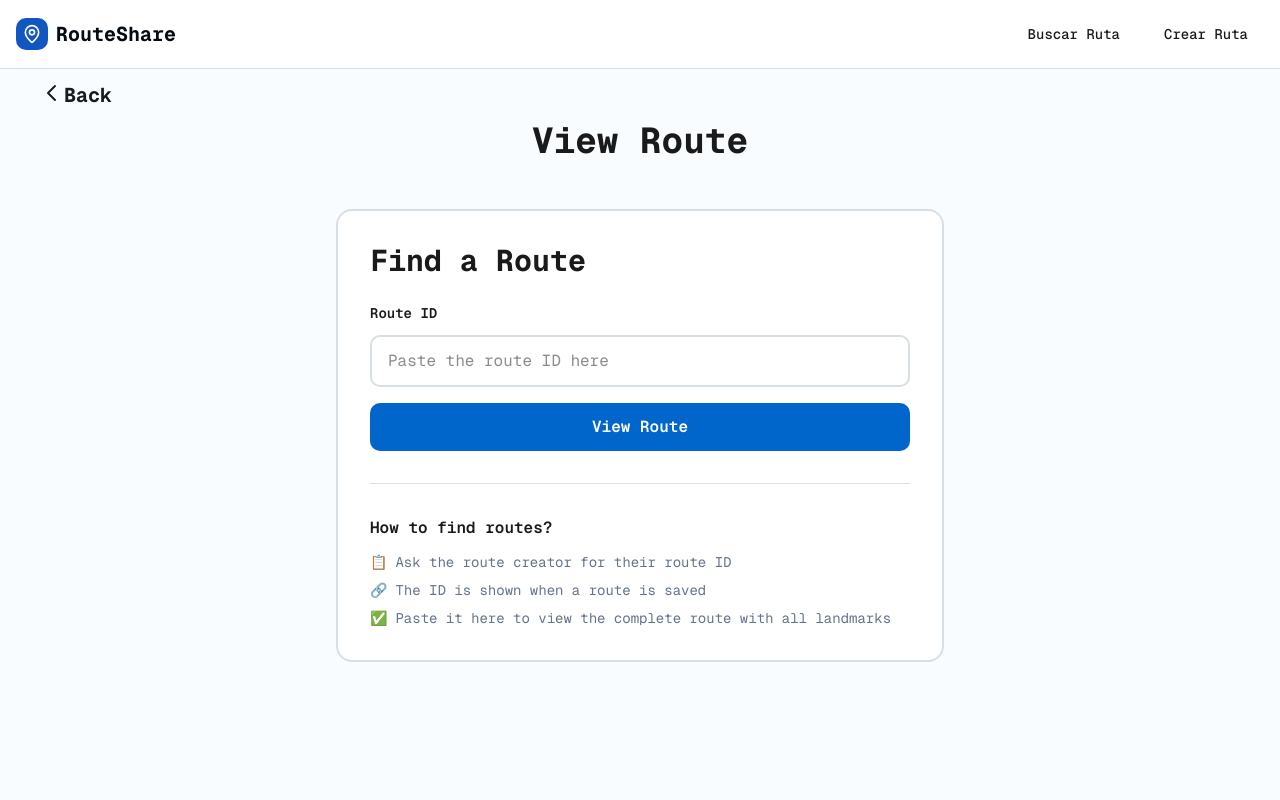
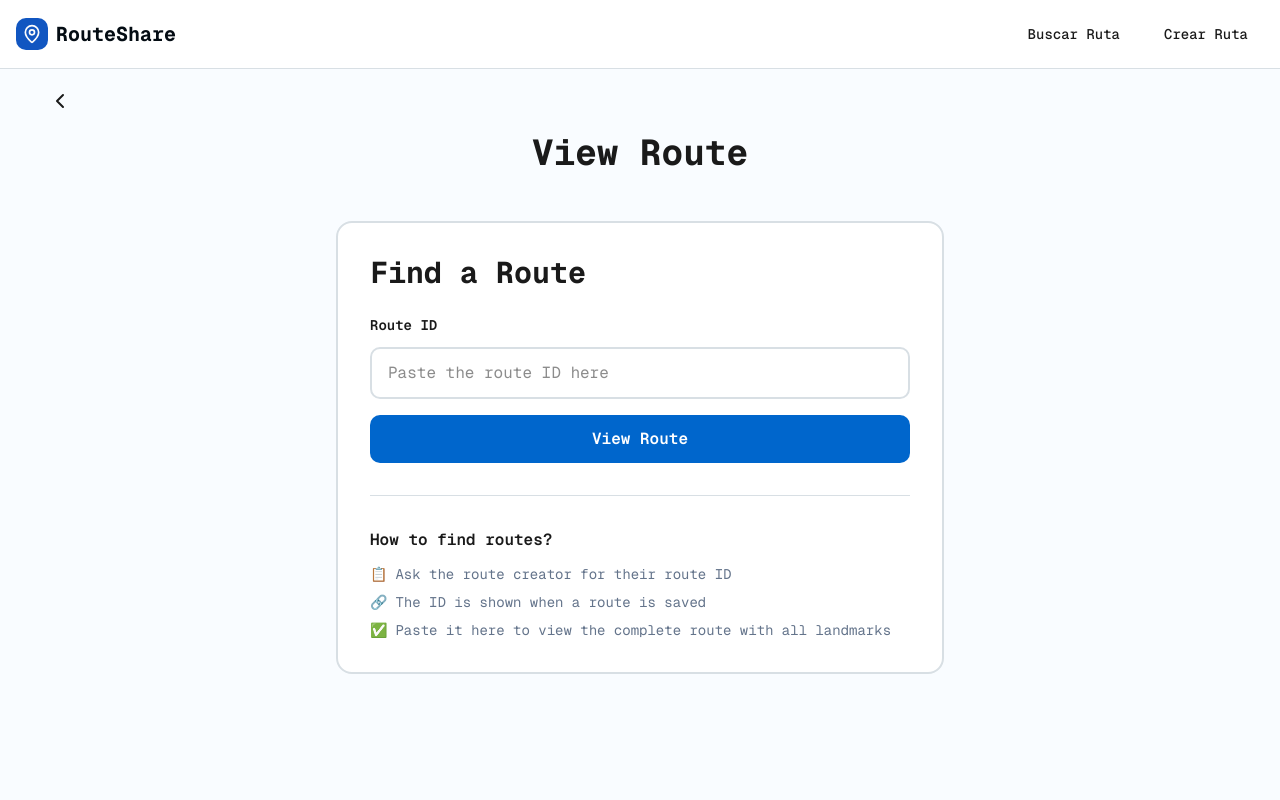
Before and after one commit to ffacun2/landmark_routes, a Next.js app: page /view-route in a window 1280 px wide. Shown: the top 800 px of the page. Built offline with nearby package versions, Linux system fonts and the light colour scheme; no server answers.

Commit message:
Icon back button

```diff
--- a/components/backbutton.tsx
+++ b/components/backbutton.tsx
@@ -1,22 +1,23 @@
 'use client'
 
+import { ChevronLeft } from 'lucide-react'
 import { useRouter } from 'next/navigation'
 
-export default function() {
+export default function Backbutton(string: {string:string}) {
   const router = useRouter()
 
     return(
       <header className="z-40">
-        <div className="max-w-7xl mx-auto px-4 sm:px-6 lg:px-8 py-1 flex items-center ">
-          <div className="flex items-center gap-4 ">
+      <div className="max-w-7xl mx-auto px-4 sm:px-6 lg:px-8 py-1">
+        <div className="flex items-center gap-4 p-2">
           <button
             onClick={() => router.back()}
-              className="p-2 flex hover:bg-surface-secondary rounded-lg transition-colors cursor-pointer"
+            className="flex items-center p-2 hover:bg-surface-secondary rounded-lg transition-colors cursor-pointer group"
           >
-              <svg className="w-6 h-6" fill="none" viewBox="0 0 24 24" stroke="currentColor">
-                <path strokeLinecap="round" strokeLinejoin="round" strokeWidth={2} d="M15 19l-7-7 7-7" />
-              </svg>
-              <span className='text-xl font-bold'>Back</span>
+            <ChevronLeft className="w-6 h-6" />
+            <span className='ml-2 text-xl font-bold leading-none'>
+              {string.string}
+            </span>
           </button>
         </div>
       </div>
```
Lines whose indentation alone changed are shown as unchanged.
